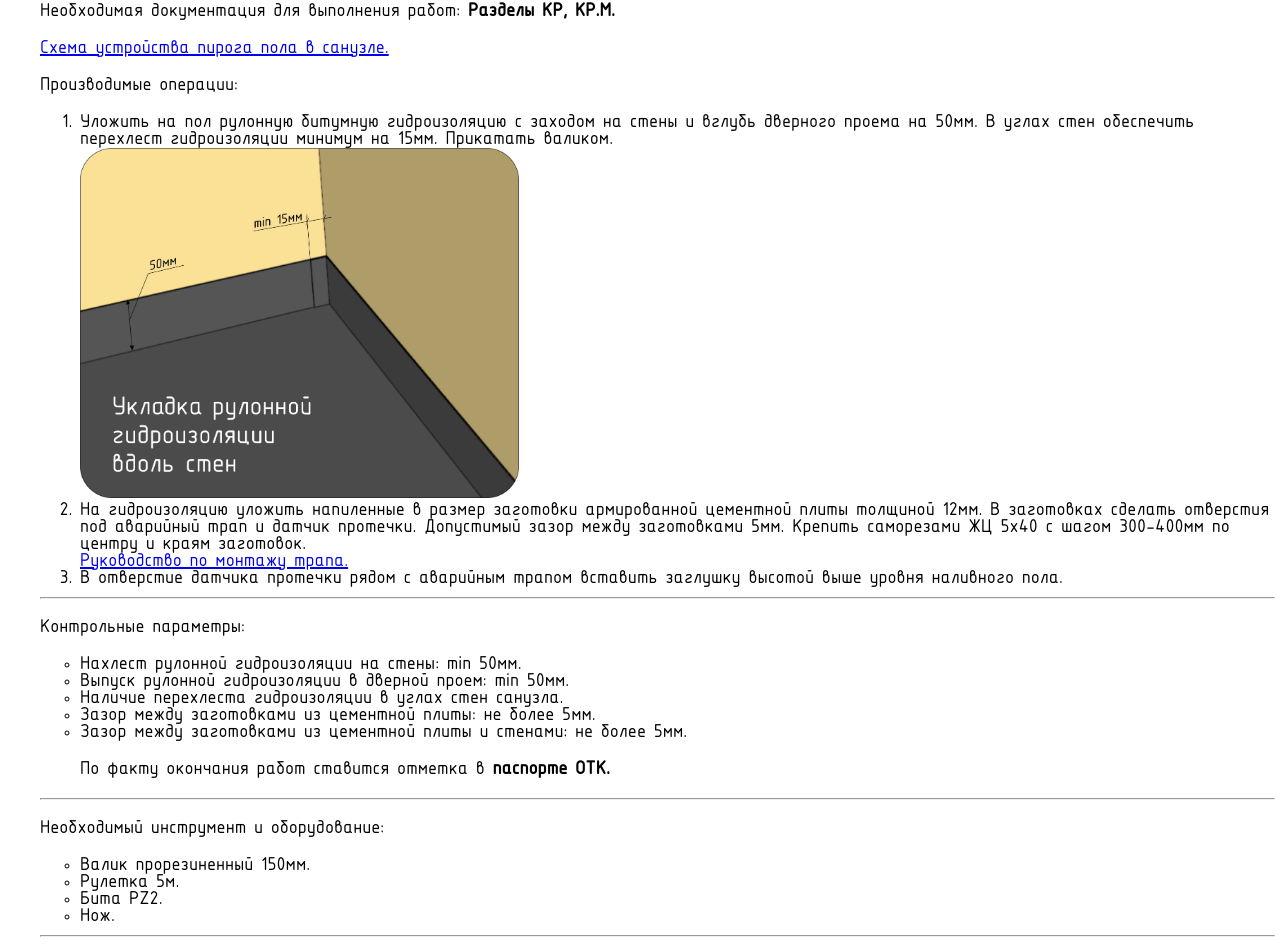
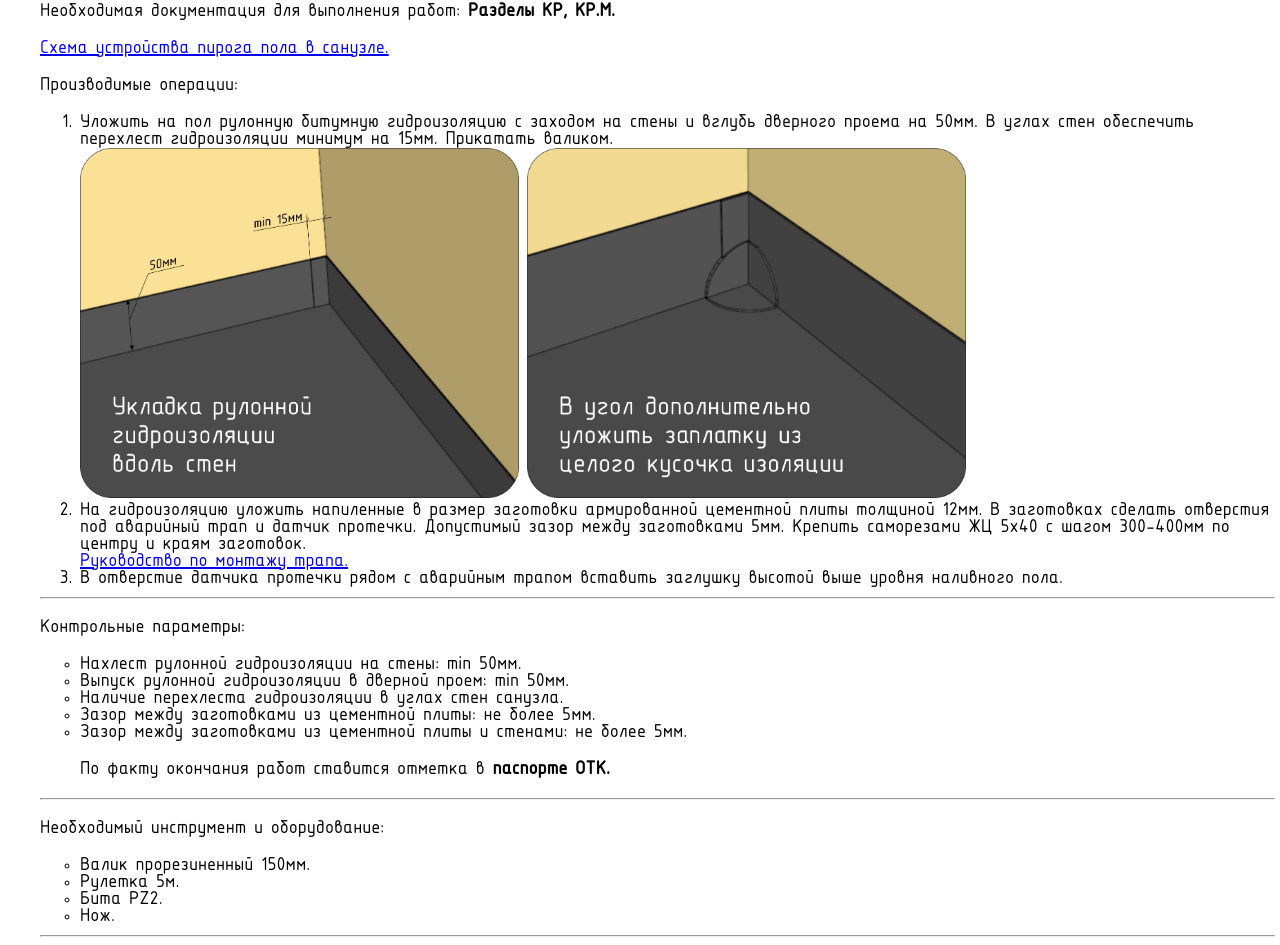
Before and after one commit to SuPeskov/PWP_Baza-2.0, a website: page 5.3/5.3.6.html in a window 1280 px wide. Shown: the part 2311-3256 px from the top of the page. Drawn offline with Linux system fonts and the light colour scheme; sample sign-in values are in the browser's storage.

Commit message:
добавлена картинка с заплаткой в угол 5.3.6

```diff
--- a/5.3/5.3.6.html
+++ b/5.3/5.3.6.html
@@ -128,6 +128,7 @@
                         <li class="mainText">Уложить на пол рулонную битумную гидроизоляцию с заходом на стены и вглубь дверного проема на 50мм.
                             В углах стен обеспечить перехлест гидроизоляции минимум на 15мм. Прикатать валиком.</li>
                             <img class="sketches" src="../Image/I_5.3/5.3.6/5.3.6.3-1.jpg" alt="">
+                            <img class="sketches" src="../Image/I_5.3/5.3.6/5.3.6.3-2.jpg" alt="">
                         <li class="mainText">
                             На гидроизоляцию уложить напиленные в размер заготовки армированной цементной плиты толщиной 12мм. В заготовках сделать
                             отверстия под аварийный трап и датчик протечки.
```
Also changed, not shown: Image/I_5.3/5.3.6/5.3.6.3-2.jpg (added).
